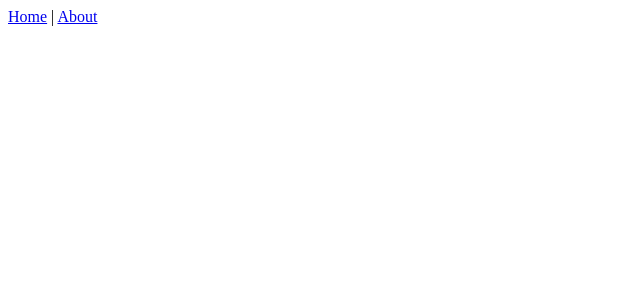
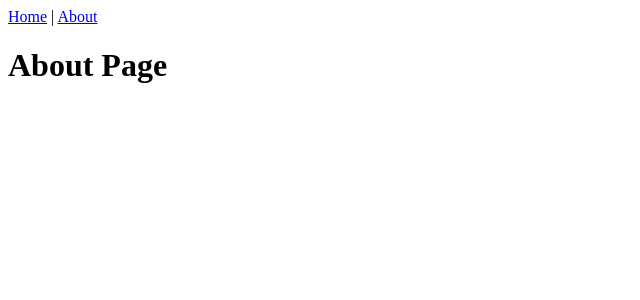
Before and after one commit to ravenusmc/three_speeches, a Vue app in the folder client/: page /about in a window 1280 px wide. Shown: the top 300 px of the page, without its empty margins (0-640 px from the left). Built offline with nearby package versions, Linux system fonts and the light colour scheme.

Commit message:
minor change

```diff
--- a/client/src/views/About.vue
+++ b/client/src/views/About.vue
@@ -1,4 +1,5 @@
 <template>
   <div>
+    <h1>About Page</h1>
   </div>
 </template>
```
